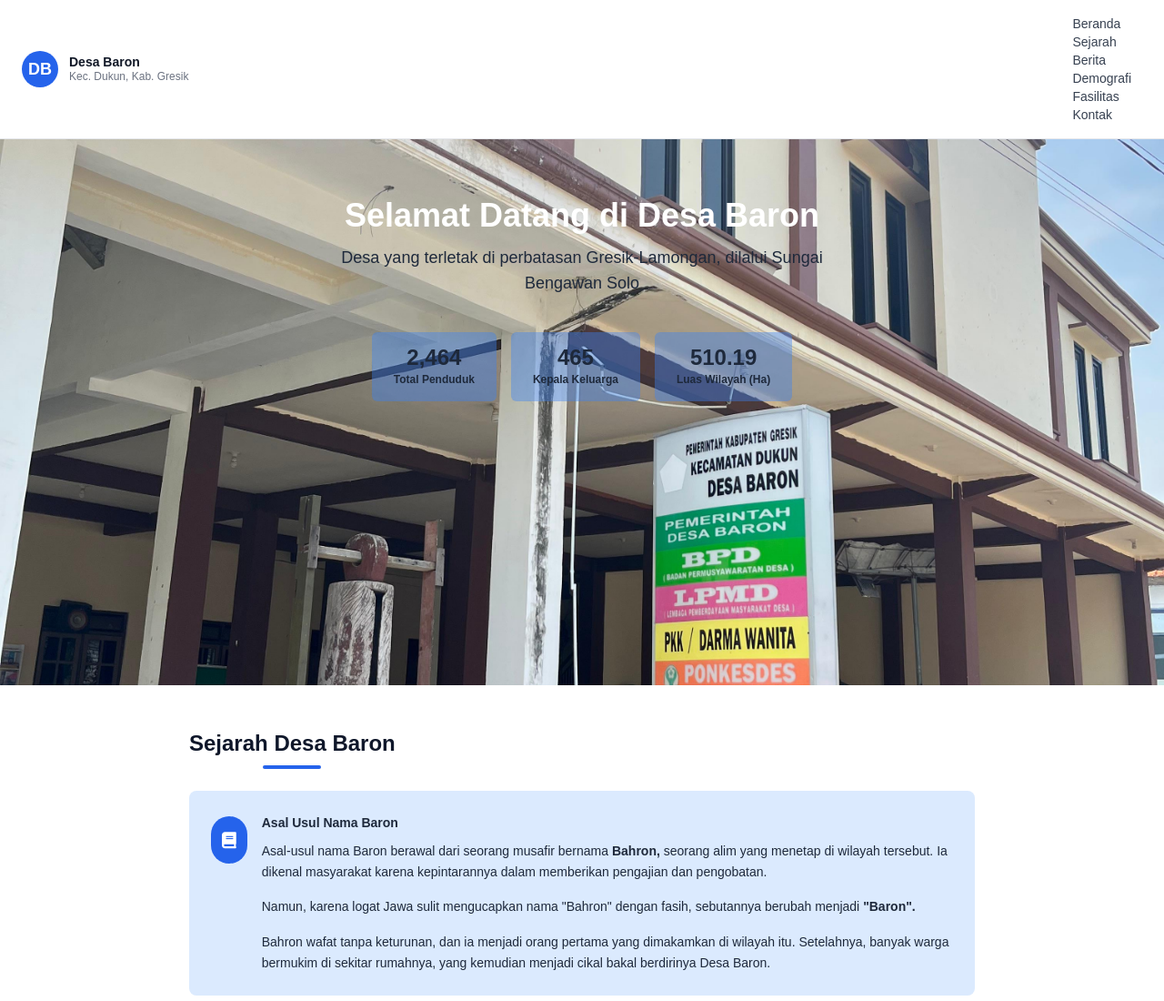
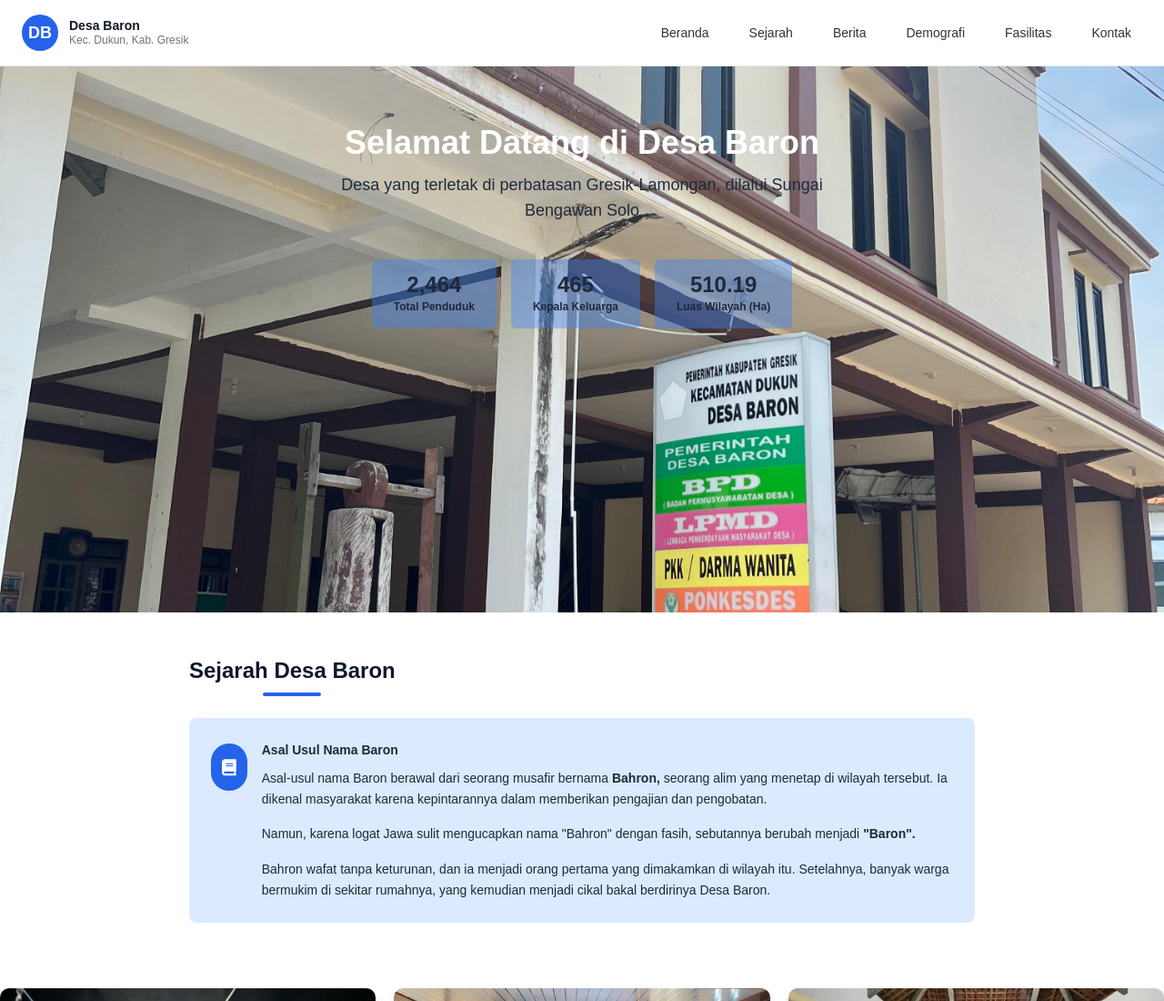
Before and after one commit to candraardinata/website-profile-desa, a plain HTML site: page index.html in a window 1280 px wide. Shown: the top 1100 px of the page at 91% size. Drawn offline with nearby package versions, Linux system fonts and the light colour scheme.

Commit message:
Update index.html

```diff
--- a/index.html
+++ b/index.html
@@ -112,7 +112,17 @@
 
     .max-w-xl { color: #1E293B; }
 
+     nav ul {
+      list-style: none; display: flex; gap: 20px;
+    }
 
+    nav ul li a {
+      text-decoration: none; color: #333; font-weight: 500; transition: 0.3s;
+    }
+
+    nav ul li a:hover {
+      color: #0066ff;
+    }
   </style>
 </head>
 <script>
```
